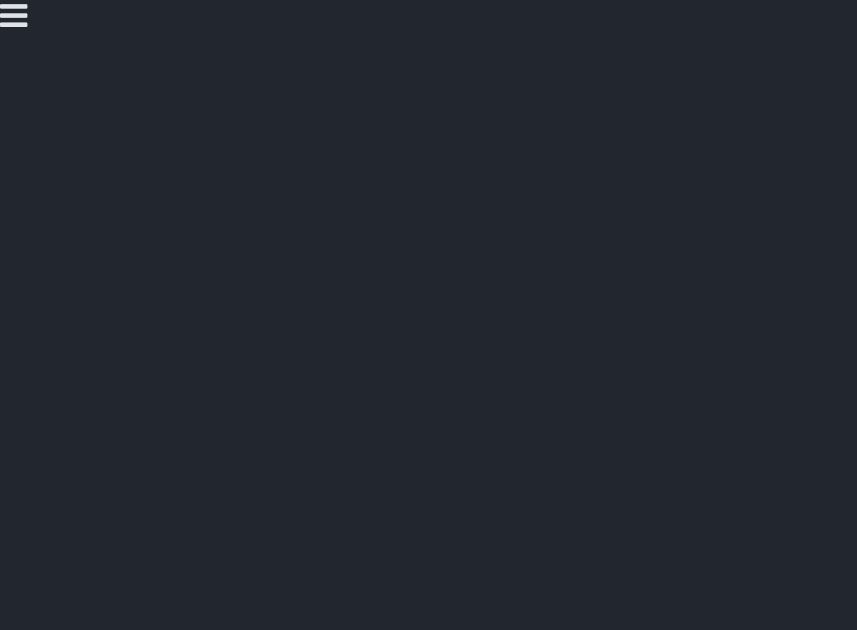
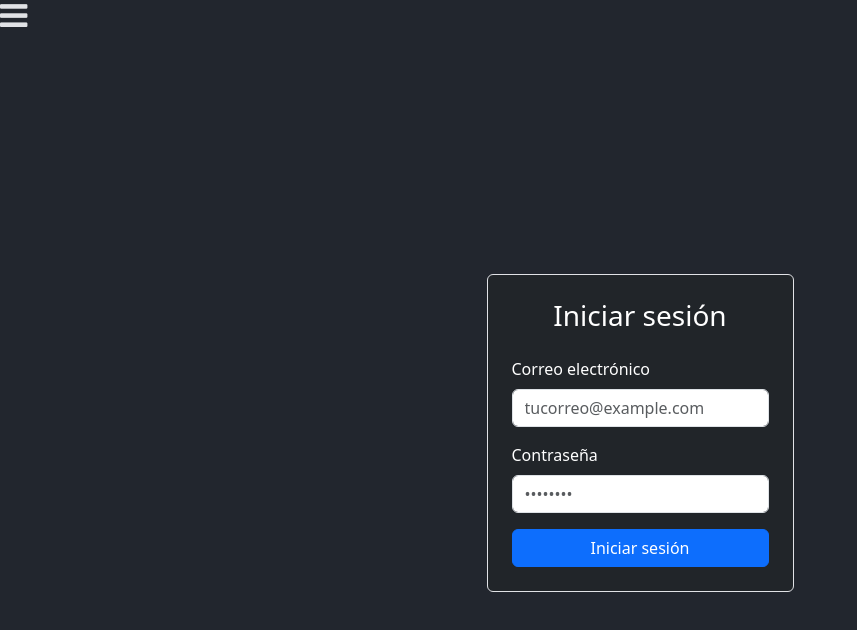
Before and after one commit to pmarino2013/ceh-app, a React (Vite) app: page /login in a window 1280 px wide. Before the commit this address had no page. Shown: the top 630 px of the page, without its empty margins (0-857 px from the left). Built offline with nearby package versions, Linux system fonts and the light colour scheme.

Commit message:
Paginas home y login

```diff
--- a/src/App.jsx
+++ b/src/App.jsx
@@ -2,6 +2,7 @@
 import {BrowserRouter, Route, Routes} from 'react-router-dom'
 import HomeScreen from './views/HomeScreen'
 import MenuApp from './components/MenuApp'
+import LoginScreen from './views/LoginScreen'
 
 const App = () => {
   return (
@@ -9,6 +10,8 @@ const App = () => {
    <MenuApp />
    <Routes>
     <Route path='/' element={<HomeScreen />} />
+    <Route path='/login' element={<LoginScreen />} />
+
    </Routes>
    </BrowserRouter>
   )
--- a/src/components/MenuApp.jsx
+++ b/src/components/MenuApp.jsx
@@ -13,8 +13,8 @@ const MenuApp = () => {
         <i className="fa fa-bars fa-2x" aria-hidden="true"></i>
       </span>
 
-      <Offcanvas show={show} onHide={handleClose}>
-        <Offcanvas.Header closeButton>
+      <Offcanvas  show={show} onHide={handleClose} >
+        <Offcanvas.Header  closeButton>
           <Offcanvas.Title className="title-principal">CEH</Offcanvas.Title>
         </Offcanvas.Header>
         <Offcanvas.Body>
--- /dev/null
+++ b/src/views/LoginScreen.jsx
@@ -0,0 +1,52 @@
+import React, { useState } from 'react';
+
+const LoginScreen = () => {
+  const [email, setEmail] = useState('');
+  const [password, setPassword] = useState('');
+
+  const handleSubmit = (e) => {
+    e.preventDefault();
+    console.log('Email:', email);
+    console.log('Password:', password);
+    // Aquí iría tu lógica de autenticación
+  };
+
+  return (
+    <div className="container d-flex justify-content-center align-items-center vh-100">
+      <div className="card p-4 card-ceh text-bg-dark" >
+        <h3 className="text-center mb-4">Iniciar sesión</h3>
+        <form onSubmit={handleSubmit}>
+          <div className="mb-3">
+            <label htmlFor="email" className="form-label">Correo electrónico</label>
+            <input
+              type="email"
+              className="form-control"
+              id="email"
+              required
+              value={email}
+              onChange={(e) => setEmail(e.target.value)}
+              placeholder="tucorreo@example.com"
+            />
+          </div>
+
+          <div className="mb-3">
+            <label htmlFor="password" className="form-label">Contraseña</label>
+            <input
+              type="password"
+              className="form-control"
+              id="password"
+              required
+              value={password}
+              onChange={(e) => setPassword(e.target.value)}
+              placeholder="••••••••"
+            />
+          </div>
+
+          <button type="submit" className="btn btn-primary w-100">Iniciar sesión</button>
+        </form>
+      </div>
+    </div>
+  );
+};
+
+export default LoginScreen;
```
Also changed, not shown: src/index.css (line endings or trailing spaces).
